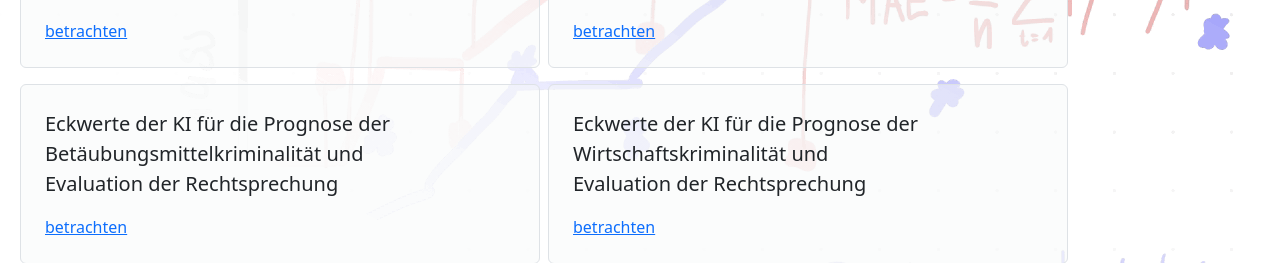
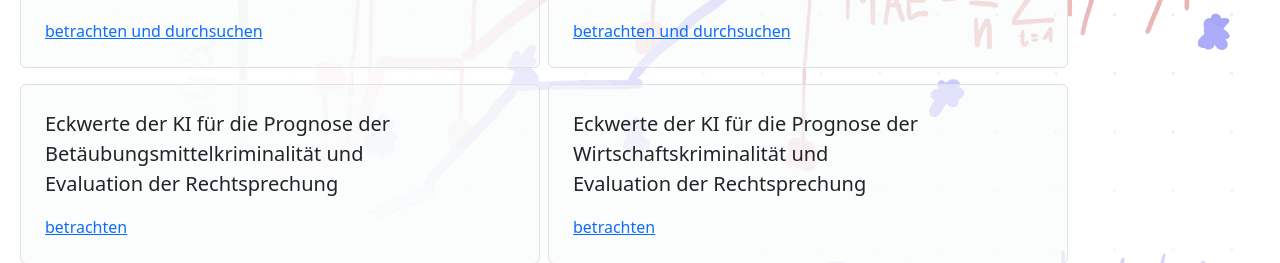
Before and after one commit to lamerentertainment/ki-strafzumessung, a Django app: template database/templates/database/homepage.html in a window 1280 px wide. Shown: the part 497-760 px from the top of the page. Run offline with Django 3.2, Linux system fonts and the light colour scheme; the template is opened without the code that fills it, so the values that code supplies are empty; parts of the project's set-up code (start-up, migrations or seed data) failed here and were passed over; some web fonts are replaced.

Commit message:
homepage, hinweis dass man db auch durchsuchen/filtern kann

```diff
--- a/database/templates/database/homepage.html
+++ b/database/templates/database/homepage.html
@@ -63,7 +63,7 @@
                     <br><small class="text-muted">({{ anzahl_betm_urteile }} Urteile)</small>
                 </p>
                 <a class="stretched-link " href="{% url 'betmdatabase' %}">
-                    betrachten
+                    betrachten und durchsuchen
                 </a>
             </div>
             <div class="col-md-5 mx-1 p-4 border rounded bg-light position-relative" style="--bs-bg-opacity: .5;">
@@ -72,7 +72,7 @@
                     <br><small class="text-muted">({{ anzahl_urteile }} Urteile)</small>
                 </p>
                 <a class="stretched-link " href="{% url 'database' %}">
-                    betrachten
+                    betrachten und durchsuchen
                 </a>
             </div>
         </div>
```
Also changed, not shown: CLAUDE.md (+6 -0 lines), .agents/skills/praejudiz-recherche/SKILL.md.
